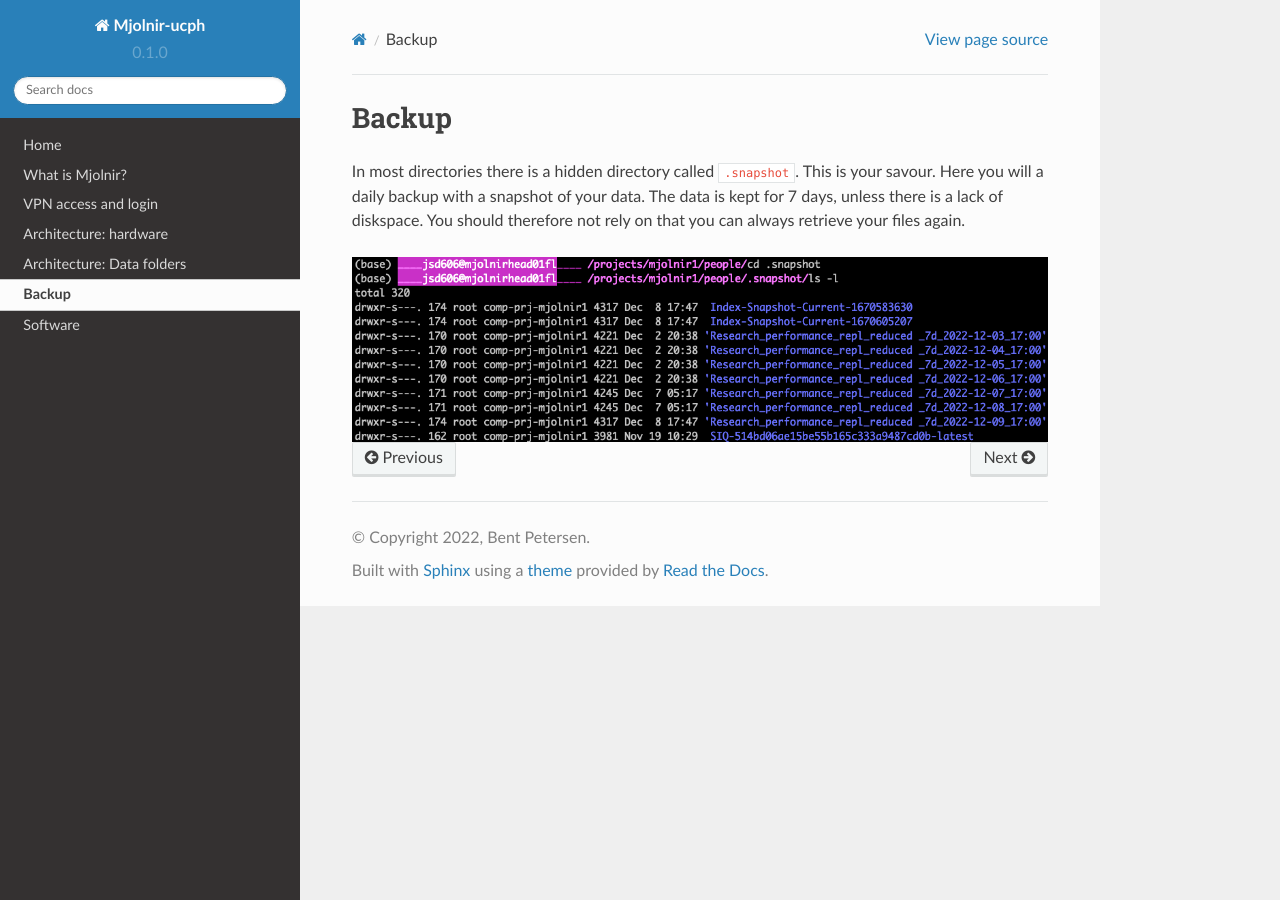
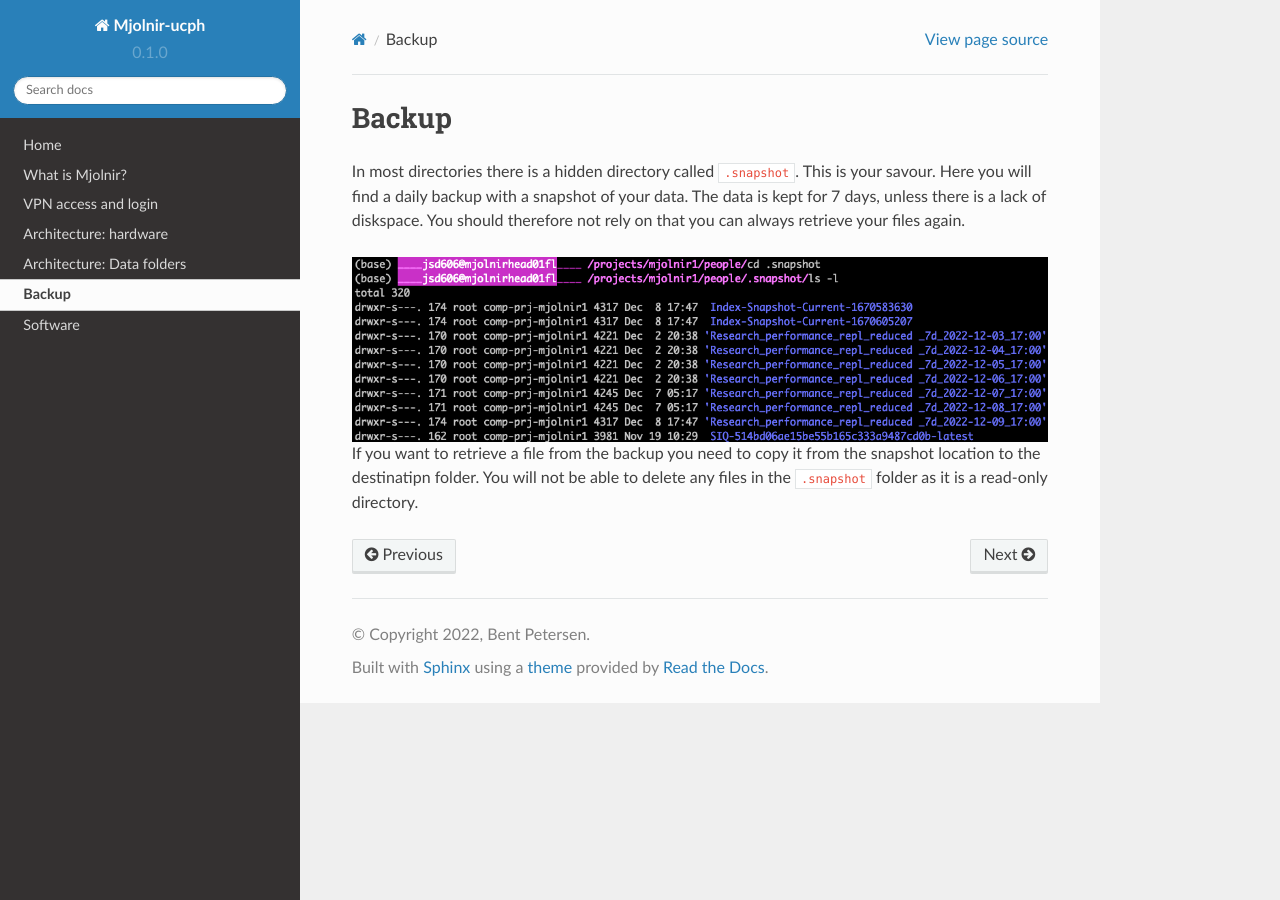
Before and after one commit to bentpetersendk/mjolnir_ucph, a Sphinx documentation site: the page built from docs/source/backup.rst, in a window 1280 px wide. Built offline with Sphinx 7.4.7 and the Read the Docs theme 2.0.0, drawn with Linux system fonts in a browser that asks for light colours.

Commit message:
Update backup.rst

```diff
--- a/docs/source/backup.rst
+++ b/docs/source/backup.rst
@@ -1,8 +1,11 @@
 Backup
 ======
 
-In most directories there is a hidden directory called ``.snapshot``. This is your savour. Here you will a daily backup with a snapshot of your data. The data is kept for 7 days, unless there is a lack of diskspace. You should therefore not rely on that you can always retrieve your files again.
+In most directories there is a hidden directory called ``.snapshot``. This is your savour. Here you will find a daily backup with a snapshot of your data. The data is kept for 7 days, unless there is a lack of diskspace. You should therefore not rely on that you can always retrieve your files again.
 
 .. image:: backup.png
    :alt: Scrrenshot of .snapshot folder
    :align: center
+
+
+If you want to retrieve a file from the backup you need to copy it from the snapshot location to the destinatipn folder. You will not be able to delete any files in the ``.snapshot`` folder as it is a read-only directory.
```
